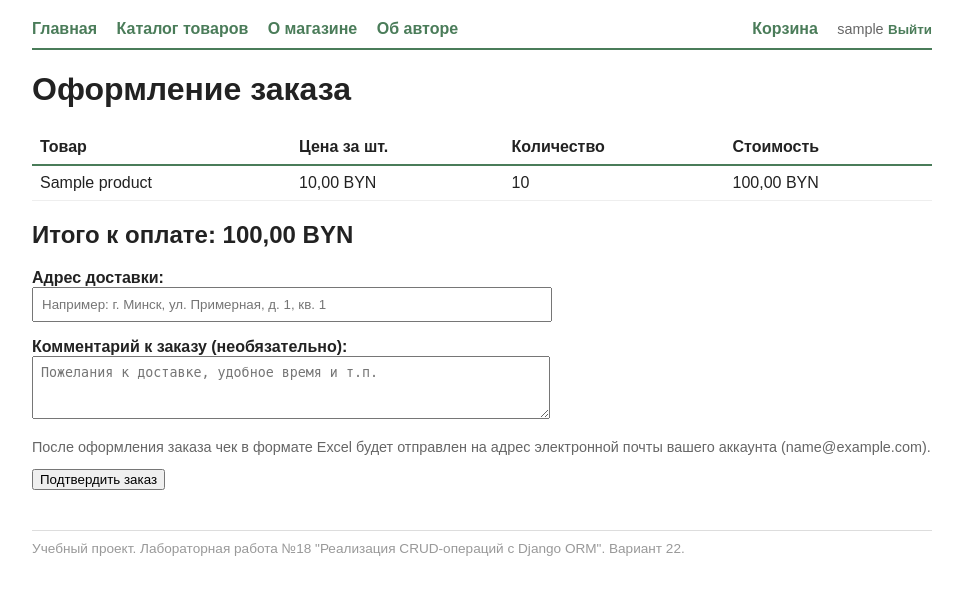
After one commit to abricos1ki/ipo-lr-23, a Django app: page /checkout/ in a window 1280 px wide. The commit adds this page. Shown: the top 595 px of the page, without its empty margins (158-1121 px from the left). Run offline with Django 5.2, Linux system fonts and the light colour scheme; a user stored in the database is signed in; tables that the repository leaves empty hold one stand-in row (values such as "Sample post").

Commit message:
Лабораторная работа №19: оформление заказа (checkout), генерация чека в Excel (openpyxl), отправка чека по email (SMTP Yandex / console backend), модели Order/OrderItem (вариант 22)

```diff
--- a/requirements.txt
+++ b/requirements.txt
@@ -1,2 +1,3 @@
 Django>=5.1,<5.2
 Pillow>=10.0
+openpyxl>=3.1
--- a/shop/models.py
+++ b/shop/models.py
@@ -153,3 +153,68 @@ class CartItem(models.Model):
                         )
                     }
                 )
+
+
+class Order(models.Model):
+    """
+    Модель "Заказ" (лабораторная работа №19).
+    Создаётся на основе содержимого корзины при оформлении заказа.
+    """
+
+    user = models.ForeignKey(
+        settings.AUTH_USER_MODEL,
+        verbose_name="пользователь",
+        on_delete=models.CASCADE,
+        related_name="orders",
+    )
+    delivery_address = models.CharField("адрес доставки", max_length=255)
+    comment = models.TextField("комментарий к заказу", blank=True)
+    created_at = models.DateTimeField("дата оформления", auto_now_add=True)
+
+    class Meta:
+        verbose_name = "Заказ"
+        verbose_name_plural = "Заказы"
+        ordering = ["-created_at"]
+
+    def __str__(self):
+        return f"Заказ №{self.pk} ({self.user.username})"
+
+    def total_cost(self):
+        """Считает суммарную стоимость всех позиций заказа."""
+        return sum(item.item_cost() for item in self.items.all())
+
+
+class OrderItem(models.Model):
+    """
+    Модель "Позиция заказа".
+    Хранит снимок цены товара на момент оформления заказа,
+    чтобы итоговая сумма не менялась при последующем изменении цены товара.
+    """
+
+    order = models.ForeignKey(
+        Order,
+        verbose_name="заказ",
+        on_delete=models.CASCADE,
+        related_name="items",
+    )
+    product = models.ForeignKey(
+        Product,
+        verbose_name="товар",
+        on_delete=models.CASCADE,
+        related_name="order_items",
+    )
+    quantity = models.PositiveIntegerField("количество")
+    price = models.DecimalField(
+        "цена на момент заказа", max_digits=10, decimal_places=2
+    )
+
+    class Meta:
+        verbose_name = "Позиция заказа"
+        verbose_name_plural = "Позиции заказа"
+
+    def __str__(self):
+        return f"{self.product.name} ({self.quantity} шт.)"
+
+    def item_cost(self):
+        """Возвращает стоимость позиции заказа (цена на момент заказа * количество)."""
+        return self.price * self.quantity
--- a/shop/templates/shop/cart.html
+++ b/shop/templates/shop/cart.html
@@ -43,6 +43,8 @@
         </table>
 
         <h2>Общая стоимость: {{ total_cost }} BYN</h2>
+
+        <p><a href="{% url 'shop:checkout' %}"><button type="button">Оформить заказ</button></a></p>
     {% else %}
         <p>Ваша корзина пуста.</p>
         <p><a href="{% url 'shop:catalog' %}">Перейти в каталог товаров</a></p>
--- /dev/null
+++ b/shop/templates/shop/checkout.html
@@ -0,0 +1,52 @@
+{% extends "shop/base.html" %}
+
+{% block title %}Оформление заказа — Интернет-магазин товаров для йоги{% endblock %}
+
+{% block content %}
+    <h1>Оформление заказа</h1>
+
+    {% if items %}
+        <table style="width: 100%; border-collapse: collapse; margin-bottom: 20px;">
+            <thead>
+                <tr style="text-align: left; border-bottom: 2px solid #4a7c59;">
+                    <th style="padding: 8px;">Товар</th>
+                    <th style="padding: 8px;">Цена за шт.</th>
+                    <th style="padding: 8px;">Количество</th>
+                    <th style="padding: 8px;">Стоимость</th>
+                </tr>
+            </thead>
+            <tbody>
+                {% for item in items %}
+                    <tr style="border-bottom: 1px solid #eee;">
+                        <td style="padding: 8px;">{{ item.product.name }}</td>
+                        <td style="padding: 8px;">{{ item.product.price }} BYN</td>
+                        <td style="padding: 8px;">{{ item.quantity }}</td>
+                        <td style="padding: 8px;">{{ item.item_cost }} BYN</td>
+                    </tr>
+                {% endfor %}
+            </tbody>
+        </table>
+
+        <h2>Итого к оплате: {{ total_cost }} BYN</h2>
+
+        <form method="post">
+            {% csrf_token %}
+            <p>
+                <label for="id_delivery_address"><strong>Адрес доставки:</strong></label><br>
+                <input type="text" id="id_delivery_address" name="delivery_address" placeholder="Например: г. Минск, ул. Примерная, д. 1, кв. 1" style="width: 100%; max-width: 500px; padding: 8px;" required>
+            </p>
+            <p>
+                <label for="id_comment"><strong>Комментарий к заказу (необязательно):</strong></label><br>
+                <textarea id="id_comment" name="comment" rows="3" style="width: 100%; max-width: 500px; padding: 8px;" placeholder="Пожелания к доставке, удобное время и т.п."></textarea>
+            </p>
+            <p class="meta">
+                После оформления заказа чек в формате Excel будет отправлен на
+                адрес электронной почты вашего аккаунта ({{ user.email|default:"email не указан" }}).
+            </p>
+            <button type="submit">Подтвердить заказ</button>
+        </form>
+    {% else %}
+        <p>Ваша корзина пуста. Сначала добавьте товары в корзину.</p>
+        <p><a href="{% url 'shop:catalog' %}">Перейти в каталог товаров</a></p>
+    {% endif %}
+{% endblock %}
--- a/shop/urls.py
+++ b/shop/urls.py
@@ -19,4 +19,7 @@ urlpatterns = [
     path('cart/add/<int:product_id>/', views.add_to_cart, name='add_to_cart'),
     path('cart/update/<int:item_id>/', views.update_cart, name='update_cart'),
     path('cart/remove/<int:item_id>/', views.remove_from_cart, name='remove_from_cart'),
+
+    # Оформление заказа (лабораторная работа №19)
+    path('checkout/', views.checkout, name='checkout'),
 ]
--- a/shop/views.py
+++ b/shop/views.py
@@ -1,12 +1,17 @@
+from decimal import Decimal
+
 from django.contrib.auth.decorators import login_required
 from django.contrib import messages
+from django.core.mail import EmailMessage
 from django.core.paginator import Paginator
+from django.db import transaction
 from django.db.models import Q
 from django.http import HttpResponse
 from django.shortcuts import get_object_or_404, redirect, render
 from django.views.decorators.http import require_POST
 
-from .models import Cart, CartItem, Category, Manufacturer, Product
+from .models import Cart, CartItem, Category, Manufacturer, Order, OrderItem, Product
+from .receipts import build_order_receipt
 
 
 def home(request):
@@ -241,3 +246,120 @@ def cart_view(request):
         "total_cost": cart.total_cost(),
     }
     return render(request, "shop/cart.html", context)
+
+
+@login_required
+def checkout(request):
+    """
+    Оформление заказа (лабораторная работа №19).
+    Доступно только аутентифицированным пользователям (@login_required).
+
+    GET  -- отображает форму с адресом доставки и комментарием.
+    POST -- создаёт заказ на основе содержимого корзины, генерирует чек
+            в формате Excel, отправляет его на email пользователя
+            и очищает корзину.
+    """
+    cart = _get_or_create_cart(request.user)
+    items = list(cart.items.select_related("product").all())
+
+    if request.method == "POST":
+        delivery_address = request.POST.get("delivery_address", "").strip()
+        comment = request.POST.get("comment", "").strip()
+
+        if not items:
+            messages.error(request, "Корзина пуста -- оформить заказ невозможно.")
+            return redirect("shop:cart_view")
+
+        if not delivery_address:
+            messages.error(request, "Укажите адрес доставки.")
+            return render(
+                request,
+                "shop/checkout.html",
+                {"items": items, "total_cost": cart.total_cost()},
+            )
+
+        if not request.user.email:
+            messages.error(
+                request,
+                "У вашего аккаунта не указан email -- невозможно отправить чек. "
+                "Заполните email в профиле и повторите попытку.",
+            )
+            return render(
+                request,
+                "shop/checkout.html",
+                {"items": items, "total_cost": cart.total_cost()},
+            )
+
+        # Дополнительная проверка остатков перед оформлением заказа
+        for item in items:
+            if item.quantity > item.product.stock_quantity:
+                messages.error(
+                    request,
+                    f"Товара \"{item.product.name}\" недостаточно на складе "
+                    f"(в наличии {item.product.stock_quantity} шт., в корзине {item.quantity} шт.). "
+                    "Обновите корзину перед оформлением заказа.",
+                )
+                return redirect("shop:cart_view")
+
+        try:
+            with transaction.atomic():
+                order = Order.objects.create(
+                    user=request.user,
+                    delivery_address=delivery_address,
+                    comment=comment,
+                )
+                for item in items:
+                    OrderItem.objects.create(
+                        order=order,
+                        product=item.product,
+                        quantity=item.quantity,
+                        price=item.product.price,
+                    )
+                    # Списываем товар со склада
+                    item.product.stock_quantity -= item.quantity
+                    item.product.save()
+
+                # Очищаем корзину после успешного оформления заказа
+                cart.items.all().delete()
+
+            # Генерация чека в формате Excel
+            receipt_buffer = build_order_receipt(order)
+
+            # Отправка чека по электронной почте
+            email = EmailMessage(
+                subject=f"Чек по заказу №{order.pk} -- Интернет-магазин товаров для йоги",
+                body=(
+                    f"Здравствуйте, {request.user.username}!\n\n"
+                    f"Спасибо за заказ №{order.pk} в интернет-магазине товаров для йоги.\n"
+                    f"Адрес доставки: {order.delivery_address}\n"
+                    f"Итоговая сумма: {order.total_cost()} BYN\n\n"
+                    "Чек по заказу во вложении."
+                ),
+                to=[request.user.email],
+            )
+            email.attach(
+                f"receipt_order_{order.pk}.xlsx",
+                receipt_buffer.read(),
+                "application/vnd.openxmlformats-officedocument.spreadsheetml.sheet",
+            )
+            email.send(fail_silently=False)
+
+            messages.success(
+                request,
+                f"Заказ №{order.pk} успешно оформлен! Чек отправлен на {request.user.email}.",
+            )
+            return redirect("shop:home")
+
+        except Exception as exc:
+            messages.error(
+                request,
+                f"Не удалось завершить оформление заказа: {exc}",
+            )
+            return redirect("shop:cart_view")
+
+    # GET-запрос: показываем форму оформления заказа
+    context = {
+        "items": items,
+        "total_cost": cart.total_cost(),
+    }
+    return render(request, "shop/checkout.html", context)
```
Also changed, not shown: shop/admin.py (+20 -1 lines), shop/receipts.py (added, +73 -0 lines), yoga_shop/settings.py (+27 -0 lines), README.md, shop/migrations/0002_order_orderitem.py (added), 2 other files.
